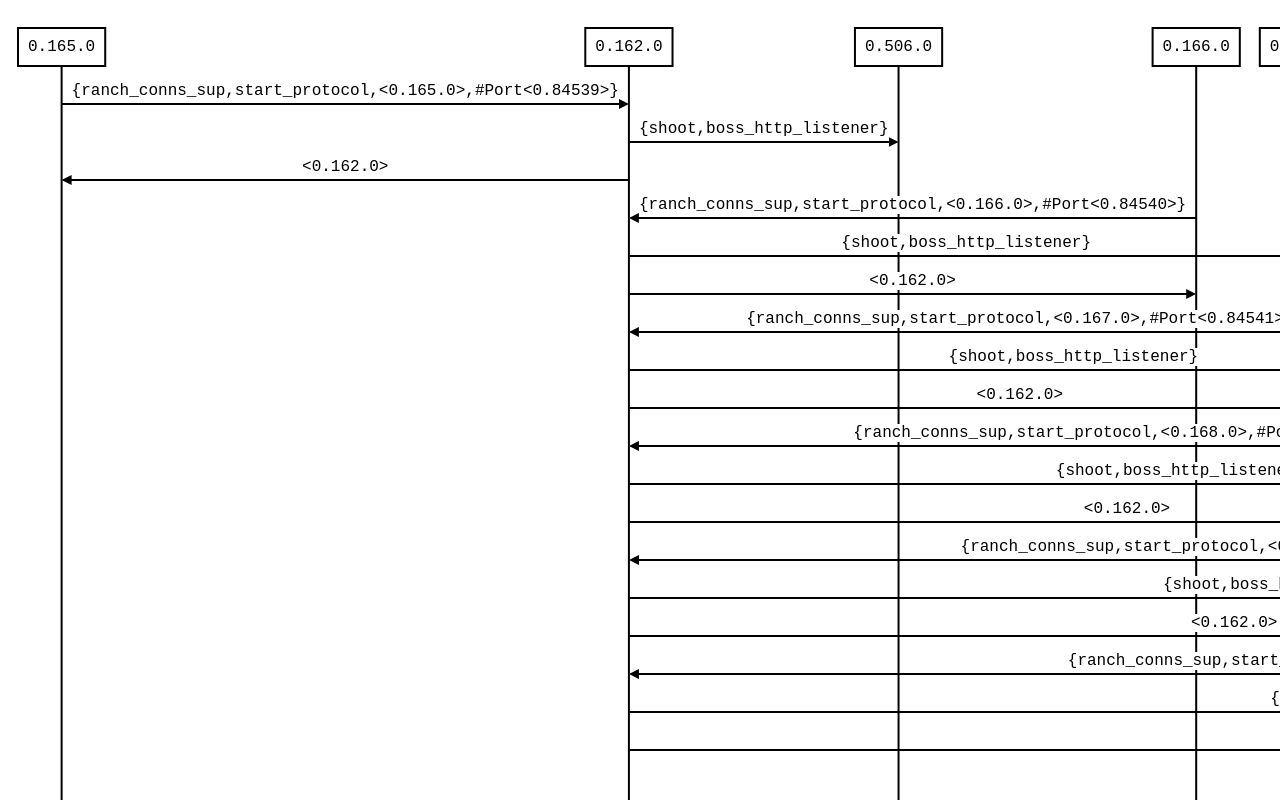
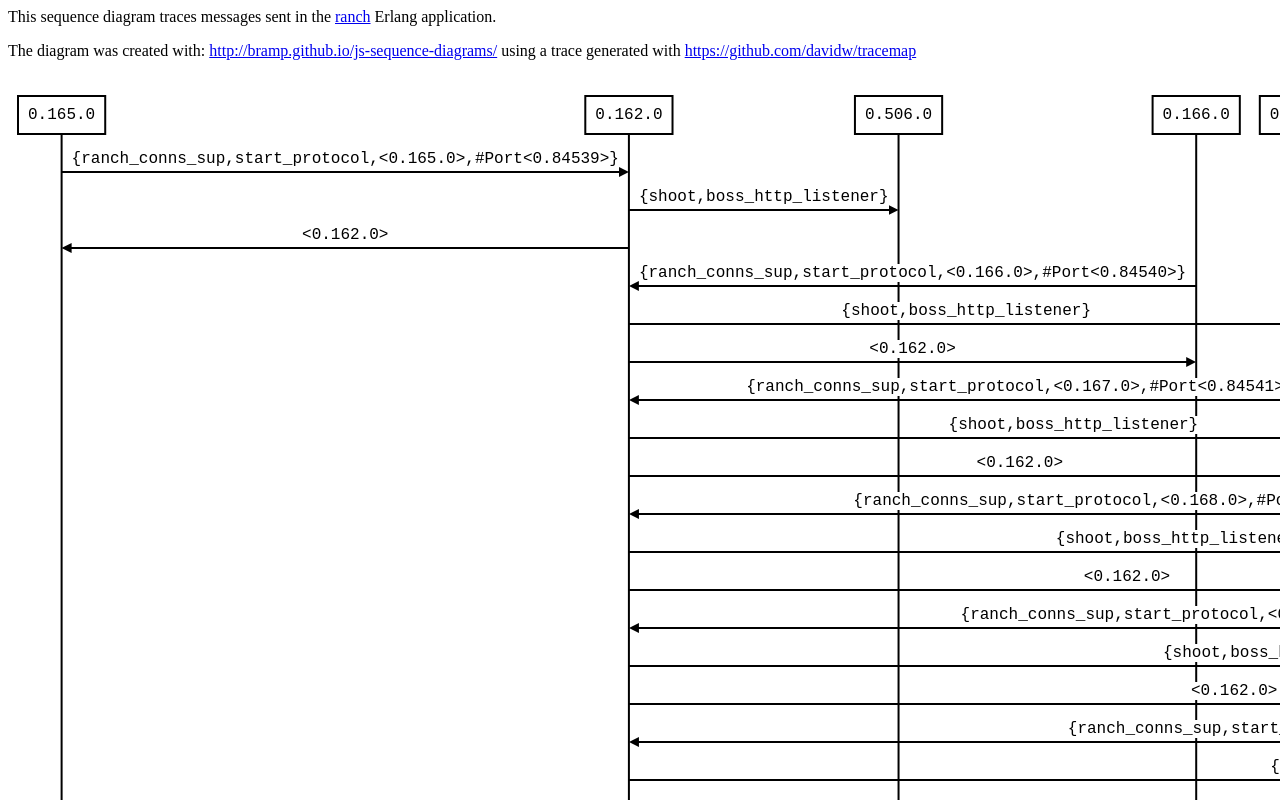
Before and after one commit to davidw/tracemap, a plain HTML site: page gallery/sequence.html in a window 1280 px wide. Shown: the top 800 px of the page. Drawn offline with nearby package versions, Linux system fonts and the light colour scheme.

Commit message:
Update from master

```diff
--- a/gallery/sequence.html
+++ b/gallery/sequence.html
@@ -9,6 +9,17 @@
 
   </head>
 <body>
+
+  <p>
+    This sequence diagram traces messages sent in
+    the <a href="https://github.com/ninenines/ranch">ranch</a> Erlang
+    application.
+  </p>
+  <p>
+    The diagram was created with: <a href="http://bramp.github.io/js-sequence-diagrams/">http://bramp.github.io/js-sequence-diagrams/</a>
+    using a trace generated
+    with <a href="https://github.com/davidw/tracemap">https://github.com/davidw/tracemap</a>
+  </p>
 
   <div class="diagram">
 0.165.0->0.162.0: {ranch_conns_sup,start_protocol,<0.165.0>,&#35;Port<0.84539>}
@@ -57,13 +68,12 @@
 0.162.0->0.178.0: <0.162.0>
 
   </div>
+
+  <!-- You could also use 'hand' for the theme, although it tends to
+  look a bit messy when you have a lot of messages. -->
   <script>
     $(".diagram").sequenceDiagram({theme: 'simple'});
   </script>
 
-  <p>
-    Made with: <a href="http://bramp.github.io/js-sequence-diagrams/">http://bramp.github.io/js-sequence-diagrams/</a>
-  </p>
-
 </body>
 </html>
```
